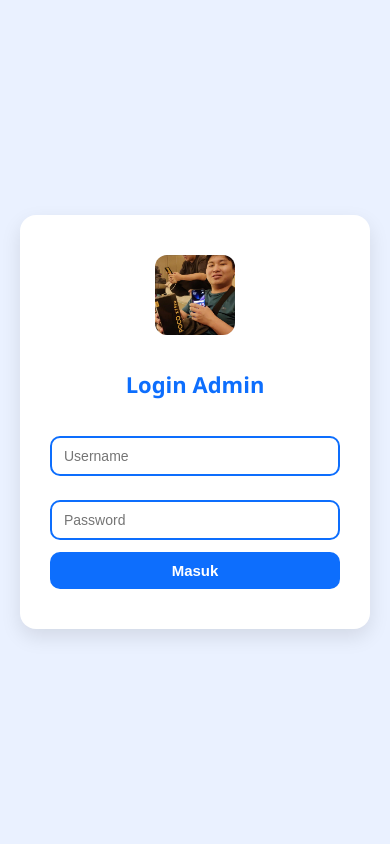
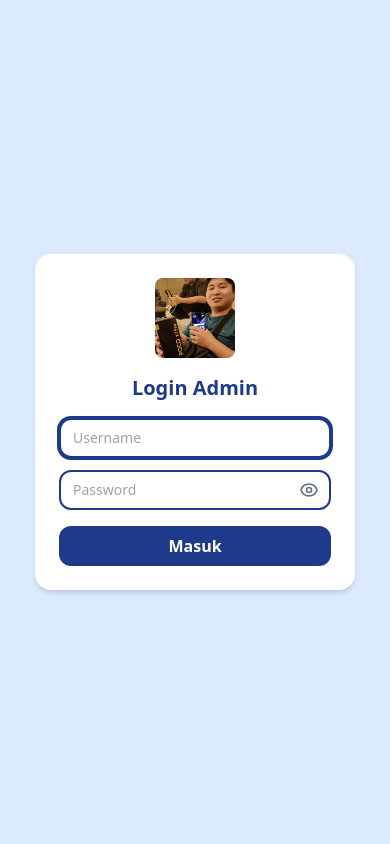
Before and after one commit to jknymous/hutang-grup-system, a PHP site: page /admin/login.php in a window 390 px wide. Run offline with PHP 8.4, Linux system fonts and the light colour scheme.

Commit message:
update login page responsive

```diff
--- a/admin/login.php
+++ b/admin/login.php
@@ -22,91 +22,73 @@ if ($_SERVER['REQUEST_METHOD'] === 'POST') {
 <!DOCTYPE html>
 <html lang="id">
 <head>
-    <meta charset="UTF-8">
+    <meta charset="UTF-8" />
+    <meta name="viewport" content="width=device-width, initial-scale=1.0"/>
     <title>Login Admin</title>
-    <style>
-        * {
-            box-sizing: border-box;
+    <link href="https://cdn.jsdelivr.net/npm/tailwindcss@2.2.19/dist/tailwind.min.css" rel="stylesheet">
+</head>
+<body class="min-h-screen flex items-center justify-center bg-blue-100 px-4">
+    <form method="POST" class="bg-white w-full max-w-xs p-6 rounded-2xl shadow-md text-center">
+        <img src="../assets/foto/agus.png" alt="Agus" class="w-20 h-20 object-cover rounded-lg mx-auto mb-4">
+        <h2 class="text-xl font-bold text-blue-900 mb-4">Login Admin</h2>
+
+        <?php if (!empty($error)): ?>
+            <div class="text-red-500 text-sm mb-3"><?= htmlspecialchars($error) ?></div>
+        <?php endif; ?>
+
+        <input
+            type="text"
+            name="username"
+            placeholder="Username"
+            required
+            autofocus
+            class="w-full border-2 border-blue-900 rounded-xl px-3 py-2 text-sm focus:outline-none focus:ring-2 focus:ring-blue-900 mb-3"
+        >
+
+        <div class="relative mb-4">
+            <input
+                type="password"
+                name="password"
+                id="passwordInput"
+                placeholder="Password"
+                required
+                class="w-full border-2 border-blue-900 rounded-xl px-3 py-2 text-sm focus:outline-none focus:ring-2 focus:ring-blue-900 pr-10"
+            >
+            <button type="button" onclick="togglePassword()" class="absolute right-3 top-1/2 transform -translate-y-1/2 text-gray-500 focus:outline-none">
+                <svg id="eyeOpen" xmlns="http://www.w3.org/2000/svg" class="h-5 w-5" fill="none" viewBox="0 0 24 24" stroke="currentColor">
+                    <path stroke-linecap="round" stroke-linejoin="round" stroke-width="2" d="M15 12a3 3 0 11-6 0 3 3 0 016 0z" />
+                    <path stroke-linecap="round" stroke-linejoin="round" stroke-width="2" d="M2.458 12C3.732 7.943 7.523 5 12 5c4.478 0 8.268 2.943 9.542 7-1.274 4.057-5.064 7-9.542 7-4.477 0-8.268-2.943-9.542-7z" />
+                </svg>
+                <svg id="eyeClosed" xmlns="http://www.w3.org/2000/svg" class="h-5 w-5 hidden" fill="none" viewBox="0 0 24 24" stroke="currentColor">
+                    <path stroke-linecap="round" stroke-linejoin="round" stroke-width="2" d="M13.875 18.825A10.05 10.05 0 0112 19c-4.478 0-8.268-2.943-9.542-7a9.957 9.957 0 012.145-3.568M6.213 6.213A9.964 9.964 0 0112 5c4.478 0 8.268 2.943 9.542 7a9.955 9.955 0 01-4.042 5.163M6.213 6.213L3 3m0 0l3.213 3.213m0 0L21 21" />
+                </svg>
+            </button>
+        </div>
+
+        <button
+            type="submit"
+            class="w-full bg-blue-900 hover:bg-blue-900 text-white font-bold py-2 rounded-xl transition duration-200"
+        >
+            Masuk
+        </button>
+    </form>
+
+    <script>
+        function togglePassword() {
+            const input = document.getElementById('passwordInput');
+            const eyeOpen = document.getElementById('eyeOpen');
+            const eyeClosed = document.getElementById('eyeClosed');
+
+            if (input.type === 'password') {
+                input.type = 'text';
+                eyeOpen.classList.add('hidden');
+                eyeClosed.classList.remove('hidden');
+            } else {
+                input.type = 'password';
+                eyeOpen.classList.remove('hidden');
+                eyeClosed.classList.add('hidden');
+            }
         }
-
-        body {
-            margin: 0;
-            padding: 0;
-            font-family: 'Segoe UI', sans-serif;
-            background-color: #eaf1ff;
-            display: flex;
-            justify-content: center;
-            align-items: center;
-            height: 100vh;
-        }
-
-        .login-box {
-            background: #ffffff;
-            padding: 40px 30px;
-            border-radius: 16px;
-            box-shadow: 0 8px 20px rgba(0, 0, 0, 0.1);
-            width: 350px;
-            text-align: center;
-        }
-
-        .login-box img {
-            width: 80px;
-            height: 80px;
-            object-fit: cover;
-            border-radius: 12px;
-            margin-bottom: 10px;
-        }
-
-        .login-box h2 {
-            margin-bottom: 25px;
-            font-size: 22px;
-            color: #0d6efd;
-        }
-
-        .login-box input {
-            width: 100%;
-            padding: 10px 12px;
-            margin: 12px 0;
-            border: 2px solid #0d6efd;
-            border-radius: 10px;
-            font-size: 14px;
-            outline: none;
-        }
-
-        .login-box button {
-            width: 100%;
-            padding: 10px;
-            border: none;
-            background-color: #0d6efd;
-            color: white;
-            font-weight: bold;
-            border-radius: 10px;
-            font-size: 15px;
-            cursor: pointer;
-            transition: background 0.3s;
-        }
-
-        .login-box button:hover {
-            background-color: #0955c4;
-        }
-
-        .error {
-            color: red;
-            font-size: 14px;
-            margin-bottom: 10px;
-        }
-    </style>
-</head>
-<body>
-    <form class="login-box" method="POST">
-        <img src="../assets/foto/agus.png" alt="Agus">
-        <h2>Login Admin</h2>
-        <?php if (!empty($error)): ?>
-            <div class="error"><?= htmlspecialchars($error) ?></div>
-        <?php endif; ?>
-        <input type="text" name="username" placeholder="Username" required autofocus>
-        <input type="password" name="password" placeholder="Password" required>
-        <button type="submit">Masuk</button>
-    </form>
+    </script>
 </body>
 </html>
```
